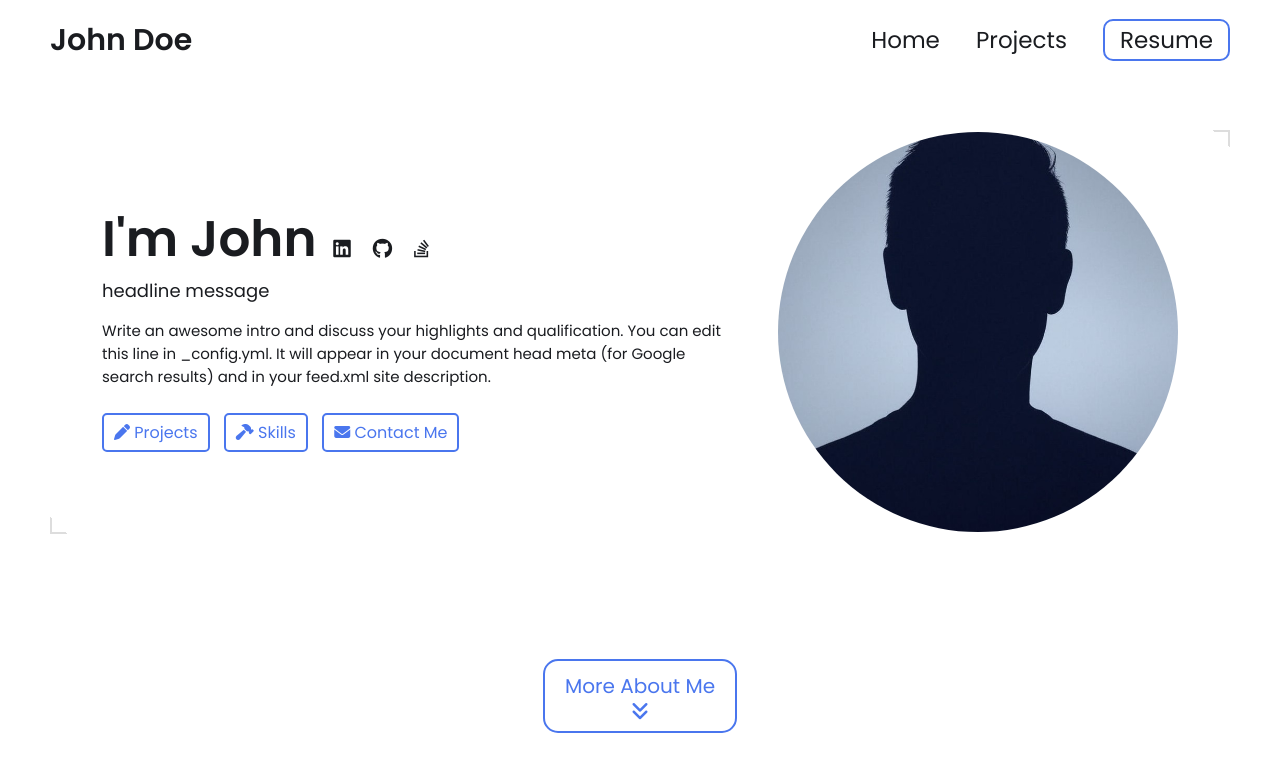
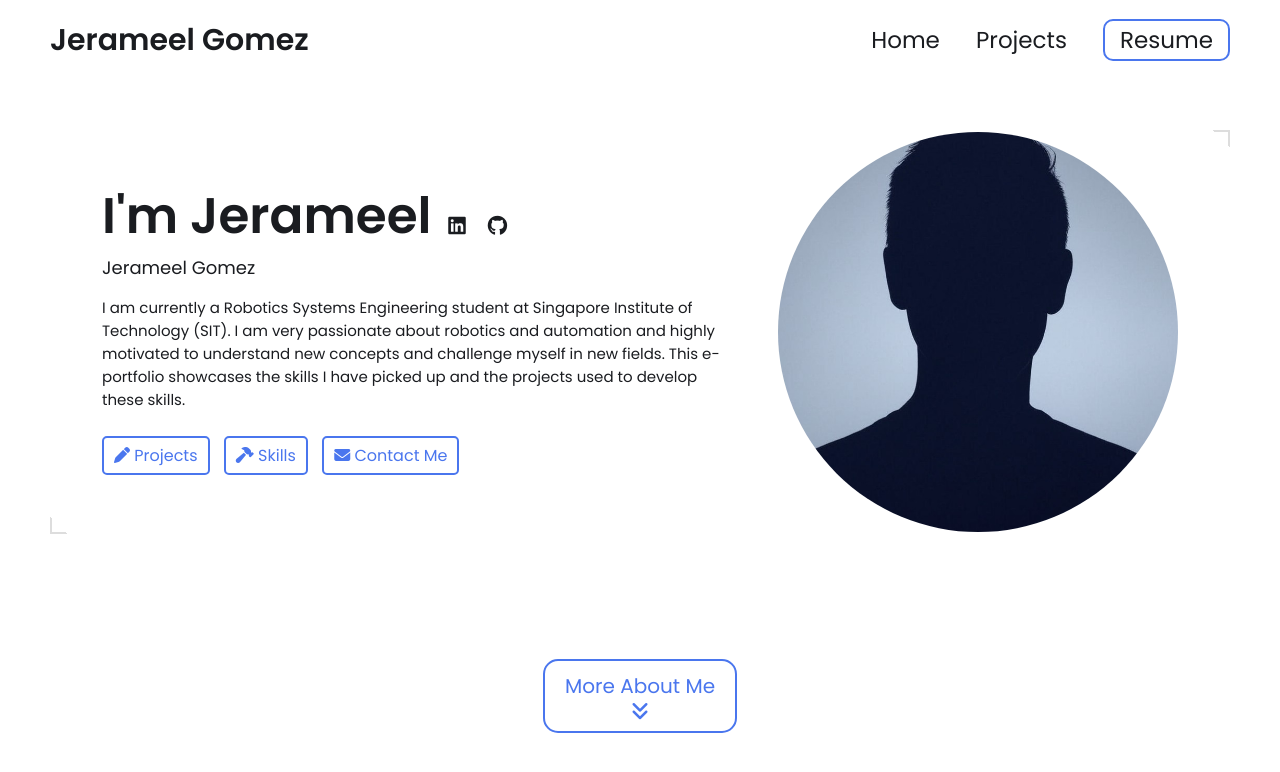
Before and after one commit to Mehlulz/Mehlulz.github.io, a Jekyll site: the page built from index.html, in a window 1280 px wide and 900 px high. Shown: the top 772 px of the window. Built offline with Jekyll 4.4.1, drawn with Linux system fonts in a browser that asks for light colours.

Commit message:
Update _config.yml

```diff
--- a/_config.yml
+++ b/_config.yml
@@ -7,19 +7,15 @@
 
 # Main Page Setup
 
-title: John Doe's Portfolio # This is what shows up in the tab of the browser
+title: Jerameel Gomez's Portfolio # This is what shows up in the tab of the browser
 
 
 
 # Hero Section
-name: John Doe
-headline: headline message
+name: Jerameel Gomez
+headline: Jerameel Gomez
 description: >- # dont remove this line. this will ignore all new lines until the next section
-  Write an awesome intro and discuss your highlights and qualification. You can edit this
-  line in _config.yml. It will appear in your document head meta (for
-  Google search results) and in your feed.xml site description.
-
-# Place your profile image in /assets/images/profile-image/folder and edit the file name
+ I am currently a Robotics Systems Engineering student at Singapore Institute of Technology (SIT). I am very passionate about robotics and automation and highly motivated to understand new concepts and challenge myself in new fields. This e-portfolio showcases the skills I have picked up and the projects used to develop these skills.
 profile_image: ./assets/images/profile-image/avatar.jpeg
 
 
@@ -31,16 +27,16 @@ resume-url: https://drive.google.com/file/d/13Z3duVzh-gguPU5r03oJVEE6rV9rd3DS/vi
 # Set up external links - this will show up as small icons next to your name.
 
 external-links:    # input only your own url slug. The icons with missing entries will not appear.
-  linkedin: test    # https://www.linkedin.com/in/{your url slug}
-  github: leea12    # https://github.com/{your url slug}
-  stackoverflow: test      # https://stackoverflow.com/users/{your url slug}
-  medium:            # https://medium.com/@{your url slug}
-  x-twitter:   # https://x.com/{your url slug}
-  threads:            # https://threads.net/@{your url slug}
-  instragram:       # https://instagram.com/{your url slug}
-  youtube:           # https://youtube.com/@{your url slug}
-  discord:            # https://discord.com/users/{your url slug}
-  bluesky:           # https://bsky.app/profile/{your url slug}
+  linkedin: https://www.linkedin.com/in/jerameelgamboagomez/    # https://www.linkedin.com/in/{your url slug}
+  github: https://github.com/Mehlulz    # https://github.com/{your url slug}
+  #stackoverflow:      # https://stackoverflow.com/users/{your url slug}
+  #medium:            # https://medium.com/@{your url slug}
+  #x-twitter:   # https://x.com/{your url slug}
+  #threads:            # https://threads.net/@{your url slug}
+  #instragram:       # https://instagram.com/{your url slug}
+  #youtube:           # https://youtube.com/@{your url slug}
+  #discord:            # https://discord.com/users/{your url slug}
+  #bluesky:           # https://bsky.app/profile/{your url slug}
 
 
 # Skills Section - Add the list of your Skills by categories/tools. The indentation for each level needs to be precise.
```
